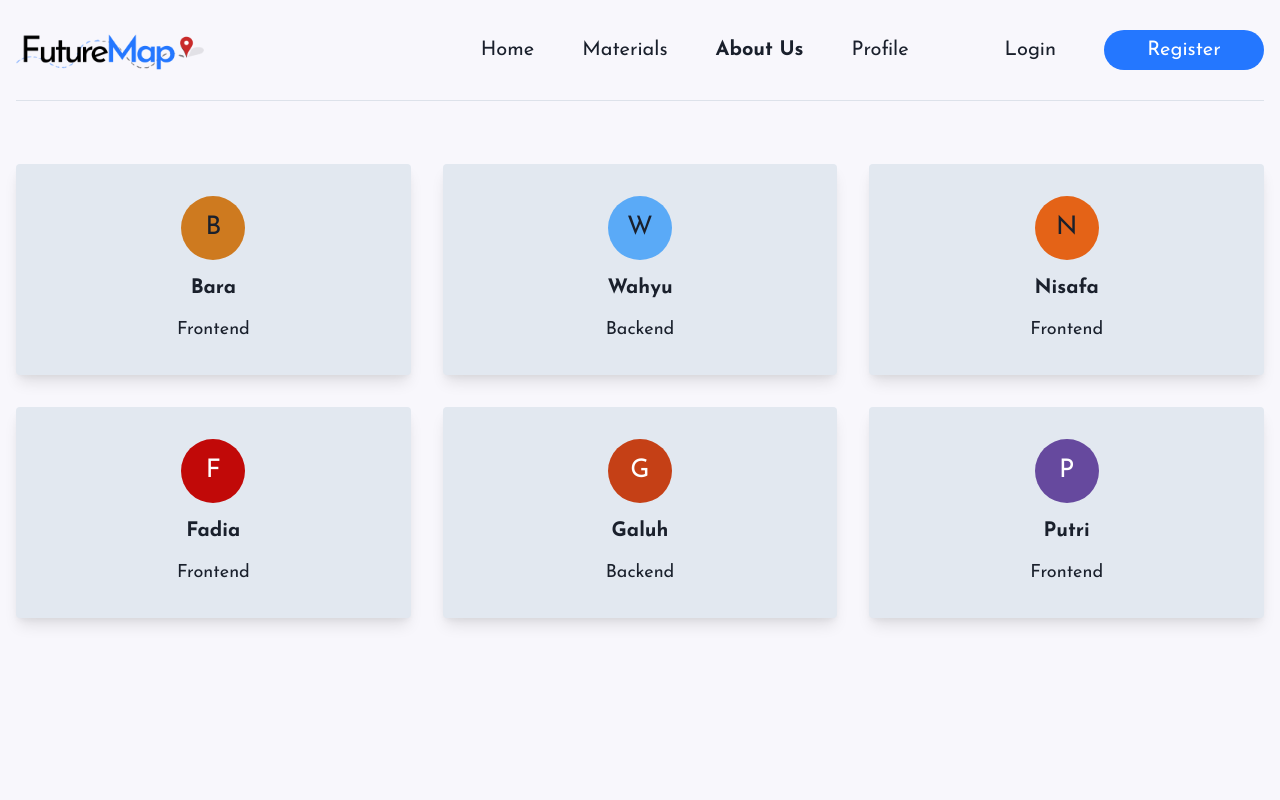
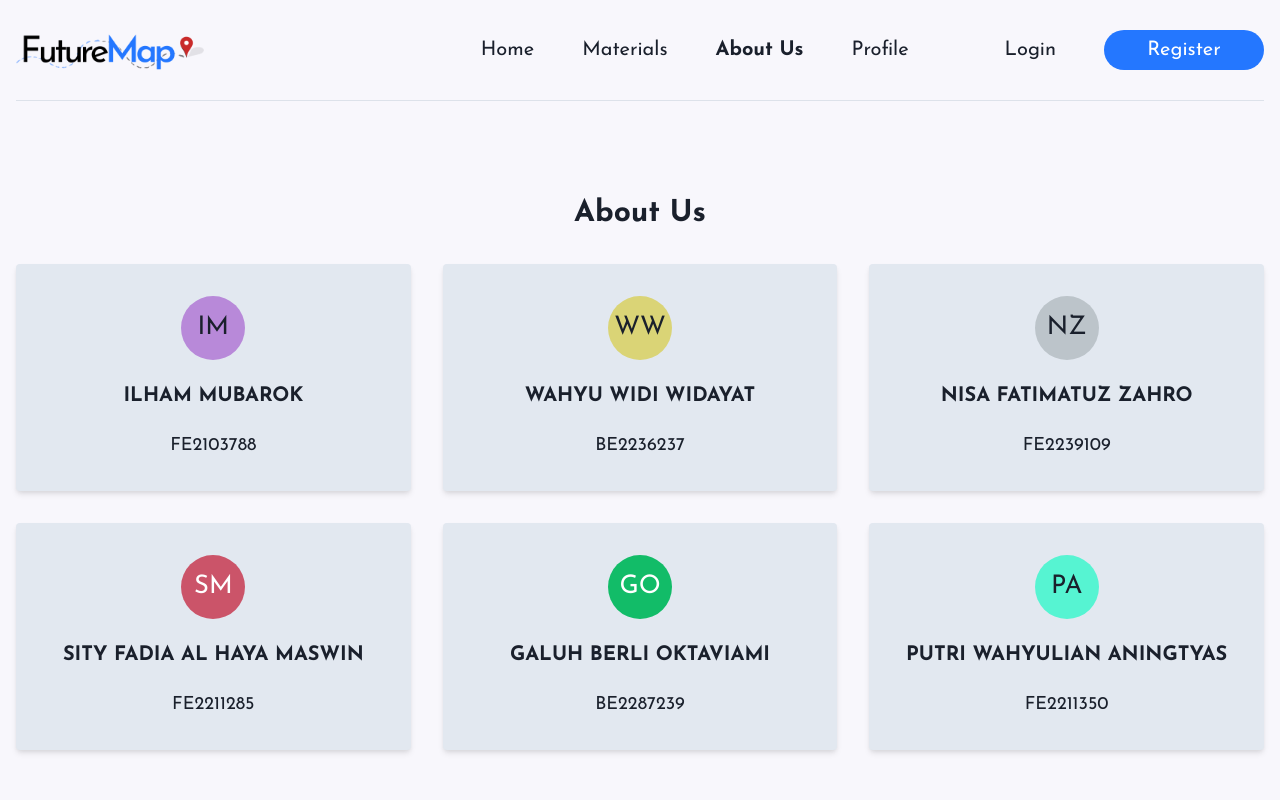
Before and after one commit to rg-km/final-project-engineering-53, a React (Create React App) app in the folder frontend/: page /about-us in a window 1280 px wide. Shown: the top 800 px of the page. Built offline with nearby package versions, Linux system fonts and the light colour scheme.

Commit message:
update: about us

```diff
--- a/frontend/src/_data/about.json
+++ b/frontend/src/_data/about.json
@@ -1,32 +1,32 @@
 [
   {
     "id": 1,
-    "name": "Bara",
-    "position": "Frontend"
+    "name": "ILHAM MUBAROK",
+    "position": "FE2103788"
   },
   {
     "id": 2,
-    "name": "Wahyu",
-    "position": "Backend"
+    "name": "WAHYU WIDI WIDAYAT",
+    "position": "BE2236237"
   },
   {
     "id": 3,
-    "name": "Nisafa",
-    "position": "Frontend"
+    "name": "NISA FATIMATUZ ZAHRO",
+    "position": "FE2239109"
   },
   {
     "id": 4,
-    "name": "Fadia",
-    "position": "Frontend"
+    "name": "SITY FADIA AL HAYA MASWIN",
+    "position": "FE2211285"
   },
   {
     "id": 5,
-    "name": "Galuh",
-    "position": "Backend"
+    "name": "GALUH BERLI OKTAVIAMI",
+    "position": "BE2287239"
   },
   {
     "id": 6,
-    "name": "Putri",
-    "position": "Frontend"
+    "name": "PUTRI WAHYULIAN ANINGTYAS",
+    "position": "FE2211350"
   }
 ]
--- a/frontend/src/pages/AboutUs.js
+++ b/frontend/src/pages/AboutUs.js
@@ -1,5 +1,6 @@
 import {
   Avatar,
+  Center,
   Grid,
   GridItem,
   Heading,
@@ -12,20 +13,24 @@ import data from "../_data/about.json";
 export default function AboutUs() {
   return (
     <BaseLayout align="flex-start" justify="flex-start">
-      <Grid w="full" templateColumns="repeat(3, 1fr)" gap={8} my={16}>
+      <Center flexDirection="column" w="full" py={24}>
+        <Heading as="h1" fontSize="3xl" pb={8}>
+          About Us
+        </Heading>
+        <Grid w="full" templateColumns="repeat(3, 1fr)" gap={8}>
           {data.map((member) => (
             <GridItem
               key={member.id}
               minH="200px"
               minW="300px"
               bgColor="gray.200"
-            boxShadow="lg"
+              boxShadow="md"
               borderRadius={4}
               p={8}
             >
-            <VStack spacing={4}>
+              <VStack spacing={6}>
                 <Avatar size="lg" name={member.name} />
-              <Heading as="h3" fontSize="xl">
+                <Heading as="h3" fontSize="xl" textTransform="capitalize">
                   {member.name}
                 </Heading>
                 <Text fontSize="lg">{member.position}</Text>
@@ -33,6 +38,7 @@ export default function AboutUs() {
             </GridItem>
           ))}
         </Grid>
+      </Center>
     </BaseLayout>
   );
 }
```
Lines whose indentation alone changed are shown as unchanged.
